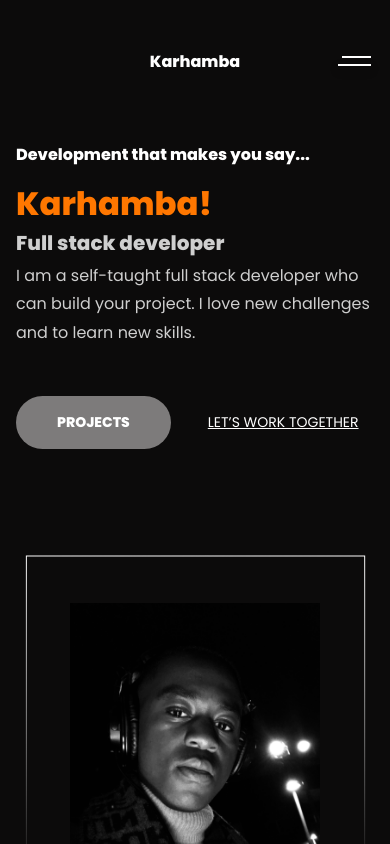
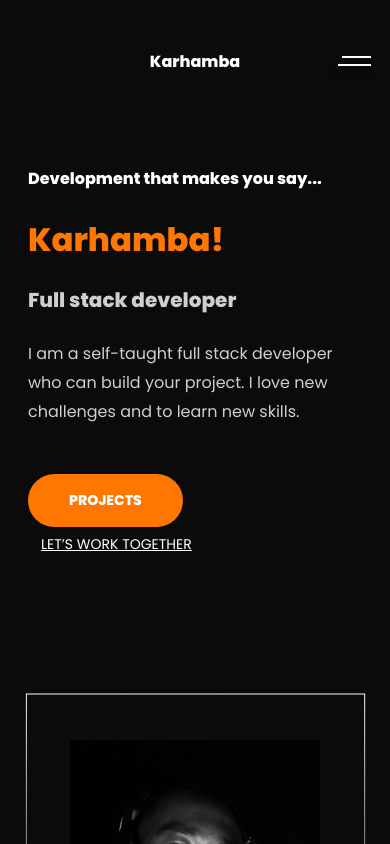
Before and after one commit to joelkarh/my-Personal-website, a Next.js app: page / in a window 390 px wide. Shown: the top 844 px of the page. Built offline with nearby package versions, Linux system fonts and the light colour scheme; a web font is replaced by a local one.

Commit message:
added button color

```diff
--- a/pages/_app.js
+++ b/pages/_app.js
@@ -1,5 +1,5 @@
 import '../styles/css/style.scss'
-// import 'bootstrap/dist/css/bootstrap.css';
+
 
 function MyApp({ Component, pageProps }) {
   return <Component {...pageProps} />
--- a/pages/index.js
+++ b/pages/index.js
@@ -13,10 +13,10 @@ export default function Home() {
         <meta name="description" content="A Personal website made by Karhamba" />
         <link rel="icon" href='icon.ico' />
       </Head>
-        <section className=" container first_section ">
+        <section className=" container first_section  ">
           <div className="row">
-          <article className=" first__Article col-md-12 col-lg-6">
-            <p>Development that makes you say...</p>
+          <article className=" first__Article col-md-12 col-lg-6 p-4">
+            <p className='mb-28'>Development that makes you say...</p>
             <h2 className='mb-28'>Karhamba!</h2>
             <h3 className='mb-28'>Full stack developer</h3>
             <p>I am a self-taught full stack developer who can build your project.
@@ -27,7 +27,7 @@ export default function Home() {
               </div>
           </article>
           <div className="col-md-12 col-lg-6">
-          <ImageProfile_1 className=' '/>
+          <ImageProfile_1 />
           </div>
           </div>
         </section>
--- a/styles/css/pages/_home.scss
+++ b/styles/css/pages/_home.scss
@@ -6,7 +6,9 @@ $main-Bg: #0C0B0B;
 $orange: #FF7700;
 $black:#0C0B0B;
 $greyish: #CFCFCF;;
-
+.mb-28{
+    margin-bottom: 28.82px;;
+}
 .first_section{
     padding: 1rem;
 }
@@ -34,14 +36,12 @@ $greyish: #CFCFCF;;
         line-height: 180.3%;
     }
     .button_1{
-        background-color:#7D7B7B;
+        background-color:$orange;
         font-weight: 700;
         font-size: 0.875rem;
         padding:  15px 40px;
         text-transform: uppercase;
-        &:hover{
-            background-color:$orange;
-        }
+
     }
     .button_2{
         font-weight: 400;
@@ -51,10 +51,7 @@ $greyish: #CFCFCF;;
 
 }
 
-.image_2{
-    margin-left: 52px;
-    margin-right: 52px;
-}
+
 .profile__image_1{
     margin-top: 58px;
 }
@@ -81,6 +78,12 @@ $greyish: #CFCFCF;;
     }
     .first_section{
         margin-top: 151px;
+        .button_1{
+            background-color: #7D7B7B;
+            &:hover{
+                background-color: #FF7700;
+            }
+        }
 
     }
     .image_1{
@@ -94,12 +97,11 @@ $greyish: #CFCFCF;;
             height:450px;
         }
     }
-    .mb-28{
-        margin-bottom: 28.82px;;
-    }
+
 }
 @media  screen and (min-width: 1024px){
     .first_section{
+
         margin-top: 100px;
 
         .row{
```
